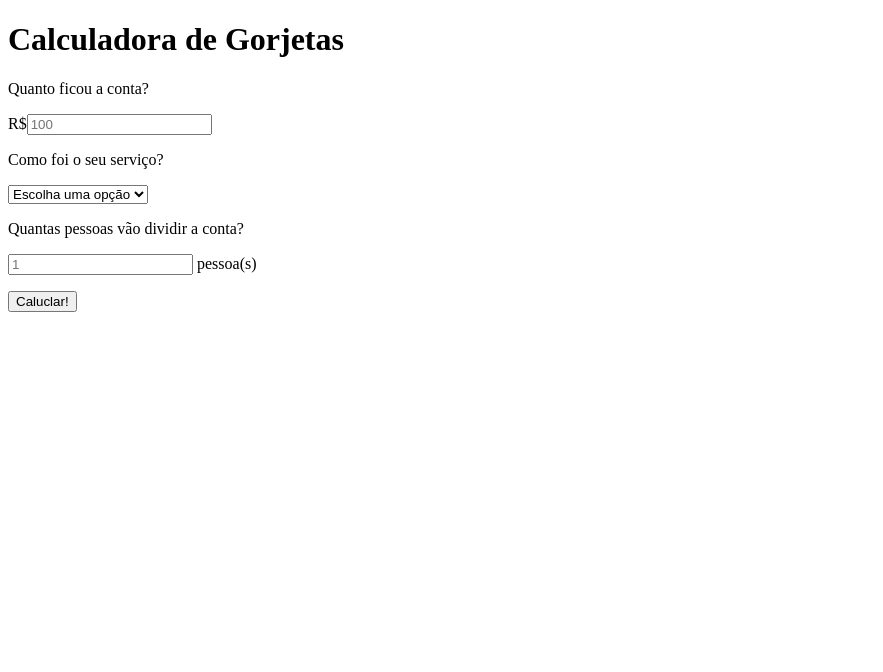
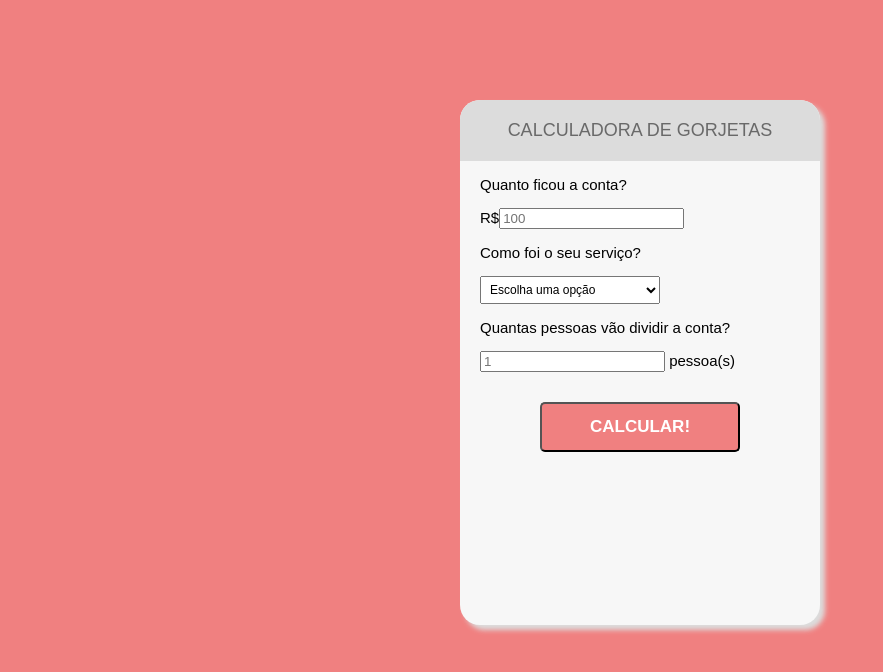
Before and after one commit to larissaslff/calcula-gorjetas, a plain HTML site: page index.html in a window 1280 px wide. Shown: the whole page, without its empty margins (0-883 px from the left). Drawn offline with Linux system fonts and the light colour scheme.

Commit message:
implantando css

```diff
--- a/index.html
+++ b/index.html
@@ -4,24 +4,26 @@
     <meta charset="UTF-8">
     <meta name="viewport" content="width=device-width, initial-scale=1.0">
     <title>Calculadora de Gorjetas</title>
+    <link rel="stylesheet" href="style.css">
 </head>
 <body>
+    <div id="container">
     <div>
-        <h1>Calculadora de Gorjetas</h1>
+        <h1 class="title">Calculadora de Gorjetas</h1>
     </div>
     <div>
-        <form>
+        <form class="tipsForm">
             <label for="bill">
                 <p>Quanto ficou a conta?</p>
             </label>
             <p>
-                R$<input type="number" placeholder="100" name="bill" id="bill">
+                R$<input type="number" placeholder="100" name="bill" id="bill" class="formImput">
             </p>
             <label for="serviceQual">
                 <p>Como foi o seu serviço?</p>
             </label>
             <p>
-                <select name="serviceQual" id="serviceQual">
+                <select name="serviceQual" id="serviceQual" class="formSelect">
                     <option disabled selected value="0">Escolha uma opção</option>
                     <option value="0.3">30% - Incrível</option>
                     <option value="0.2">20% - Bom</option>
@@ -35,10 +37,11 @@
                 <p>Quantas pessoas vão dividir a conta?</p>
             </label>
             <p>
-                <input type="number" placeholder="1" name="people" id="people"> pessoa(s)
+                <input type="number" placeholder="1" name="people" id="people" class="formImput"> pessoa(s)
             </p>
-            <button type="submit">Caluclar!</button>
+            <button type="submit" class="formSubmit">Calcular!</button>
         </form>
+    </div>
     </div>
 </body>
 </html>
--- /dev/null
+++ b/style.css
@@ -0,0 +1,69 @@
+
+
+:root{
+    --primary-color: lightcoral;
+    --second-color:DimGrey;
+    --tertiary-color: Gainsboro;
+}
+
+body{
+    background-color: var(--primary-color);
+    font-size: 15px;
+    font-family: sans-serif;
+}
+
+#container{
+    height: 525px;
+    width: 360px;
+    margin: 100px auto;
+    background: #f7f7f7;
+    box-shadow: 5px 5px 5px var(--tertiary-color);
+    border-radius: 20px;
+}
+
+.title{
+    background: var(--tertiary-color);
+    color: var(--second-color);
+    padding: 20px;
+    text-transform: uppercase;
+    font-size: 18px;
+    font-weight: normal;
+    border-top-left-radius: 20px;
+    border-top-right-radius: 20px;
+    text-align: center;
+}
+
+.tipsForm{
+    padding-left: 20px;
+    padding-right: 20px;
+}
+
+.formInput{
+    background: white;
+    width: 40px;
+    padding: 5px 5px 8px 8px ;
+}
+
+.formInput:focus{
+    border: 3px solid var(--primary-color);
+    outline: none;
+}
+
+.formSelect{
+    width: 180px;
+    padding: 5px;
+    font-size: 12px;
+}
+
+.formSubmit{
+    text-transform: uppercase;
+    font-weight: bold;
+    display: block;
+    margin: 30px auto;
+    background: var(--primary-color);
+    border-radius: 5px;
+    width: 200px;
+    height: 50px;
+    font-size: 17px;
+    color: white;
+}
```
